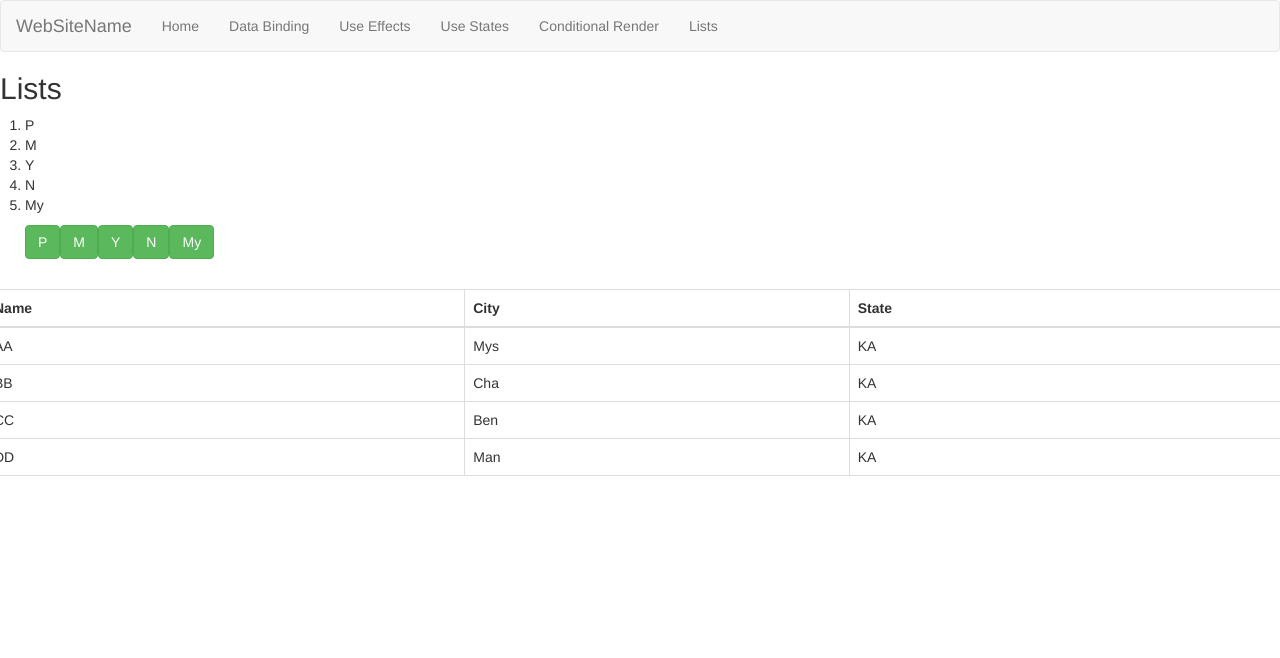
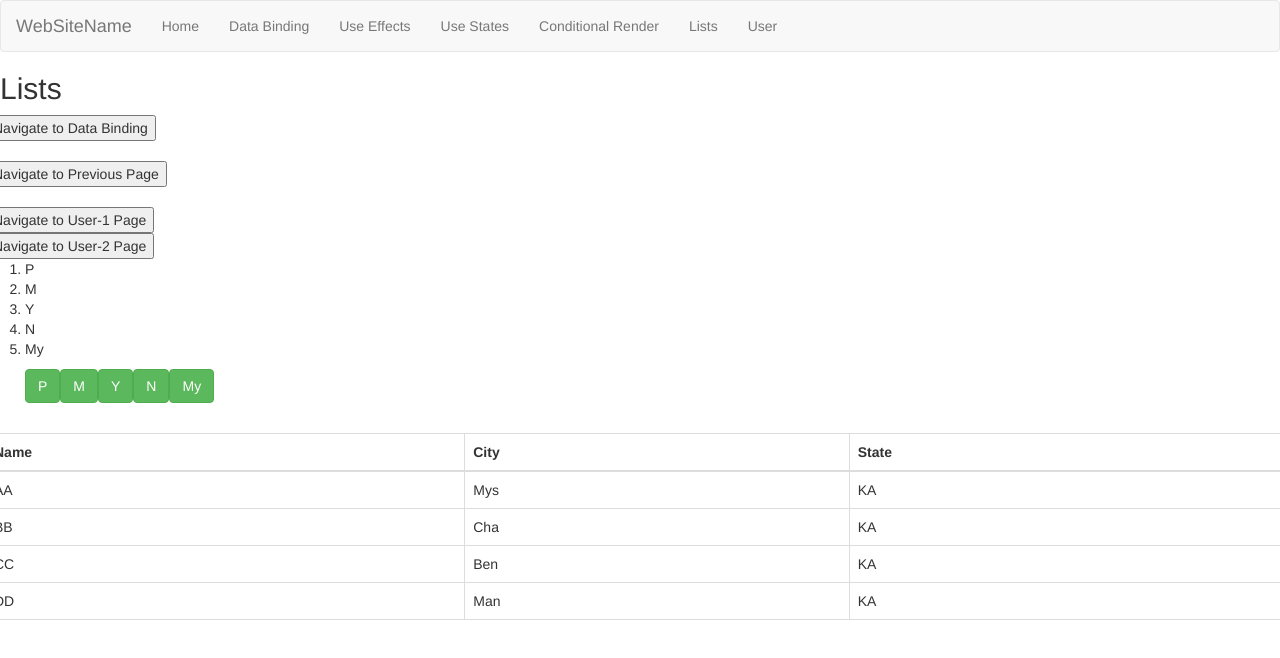
Before and after one commit to Deepak-Urs/angular-21, a React (Vite) app in the folder react-js-tutorial/: page /list in a window 1280 px wide. Shown: the top 658 px of the page. Built offline with nearby package versions, Linux system fonts and the light colour scheme.

Commit message:
Router: internal, parameterized, default

```diff
--- a/react-js-tutorial/src/App.tsx
+++ b/react-js-tutorial/src/App.tsx
@@ -5,6 +5,8 @@ import List from './components/List'
 import UseEffects from './components/UseEffects'
 import UseStates from './components/UseStates'
 import DataEventBinding from './components/DataEventBinding'
+import User from './components/User'
+import NotFound from './components/NotFound'
 
 
 function App() {
@@ -24,6 +26,7 @@ function App() {
           <li><Link className="nav-link" to={'/use-states'}> Use States</Link></li>
           <li><Link className="nav-link" to={'/conditional-render'}> Conditional Render</Link></li>
           <li><Link className="nav-link" to={'/list'}> Lists</Link></li>
+          <li><Link className="nav-link" to={'/user'}> User</Link></li>
 
         </ul>
       </div>
@@ -33,9 +36,11 @@ function App() {
         <Route path='/' element={<DataEventBinding/>}/>
         <Route path='/data-event-binding' element={<DataEventBinding/>}/>
         <Route path='/use-effect' element={<UseEffects/>}/>
-        <Route path='/use-state' element={<UseStates/>}/>
+        <Route path='/use-states' element={<UseStates/>}/>
         <Route path='/conditional-render' element={<ConditionalRender/>}/>
         <Route path='/list' element={<List/>}/>
+        <Route path='/user/:userId' element={<User/>}/>
+        <Route path='*' element={<NotFound/>}/>
       </Routes>
       {/*<ConditionalRender />*/}
 
--- a/react-js-tutorial/src/components/List.tsx
+++ b/react-js-tutorial/src/components/List.tsx
@@ -1,5 +1,8 @@
+import { useNavigate } from "react-router";
+
 const List = () => {
     const cityList = ['P','M','Y','N','My']
+    const navigate = useNavigate();
 
     const studentList: Istudent[] = [
         {name: "AA", city: "Mys", state: "KA"},
@@ -8,9 +11,32 @@ const List = () => {
         {name: "DD", city: "Man", state: "KA"}
     ];
 
+    const navigateToDataBinding = () => {
+        navigate('/data-event-binding')
+    }
+
+    const navigateToPrevPage = () => {
+        navigate(-1);
+    }
+
     return (<>
         <h2> Lists </h2>
         <div className="row">
+            <div className="col-3">
+                <button onClick={navigateToDataBinding}>Navigate to Data Binding</button>
+            </div>
+            <br/>
+            <div className="col-3">
+                <button onClick={navigateToPrevPage}>Navigate to Previous Page</button>
+            </div>
+
+            <br/>
+            <div className="col-3">
+                <button onClick={() => navigate('/user/1')}>Navigate to User-1 Page</button>
+            </div>
+            <div className="col-3">
+                <button onClick={() => navigate('/user/2')}>Navigate to User-2 Page</button>
+            </div>
             <div className="col-2">
                 <ol>
                     {
--- /dev/null
+++ b/react-js-tutorial/src/components/NotFound.tsx
@@ -0,0 +1,9 @@
+function NotFound() {
+  return (
+    <h1>
+      Page Not found
+    </h1>
+  )
+}
+
+export default NotFound
--- a/react-js-tutorial/src/components/User.tsx
+++ b/react-js-tutorial/src/components/User.tsx
@@ -1,5 +1,8 @@
+import { useParams } from "react-router";
+
 function User() {
-    return <h2 className="primary">Hi, from User Page</h2>
+    const {userId} = useParams<{userId:string}>();
+    return <h2 className="primary">Hi, User ID = {userId}</h2>
 }
 
 export default User;
```
